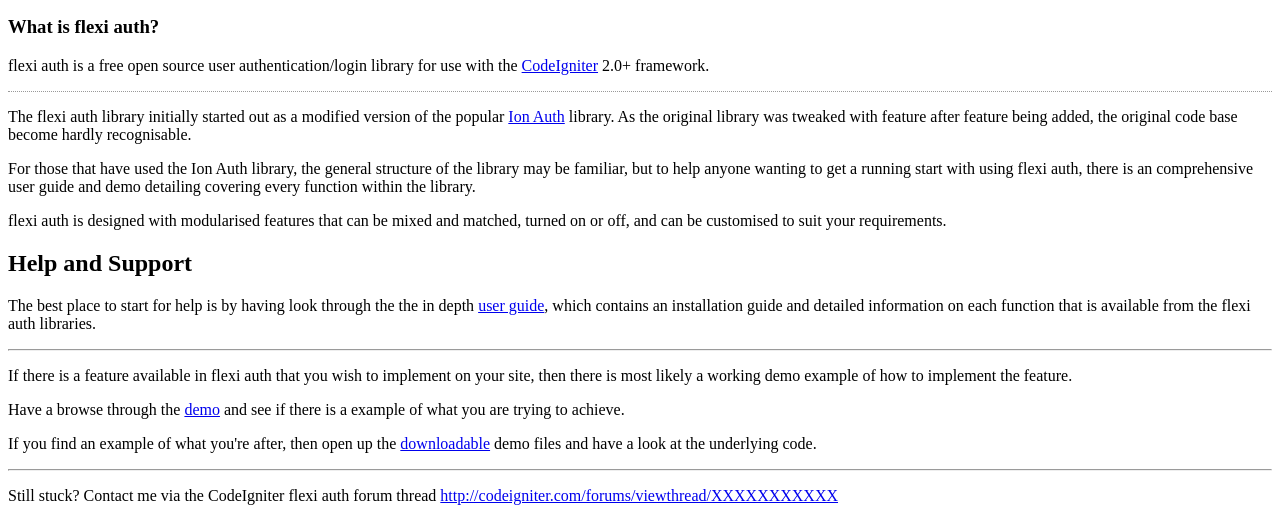
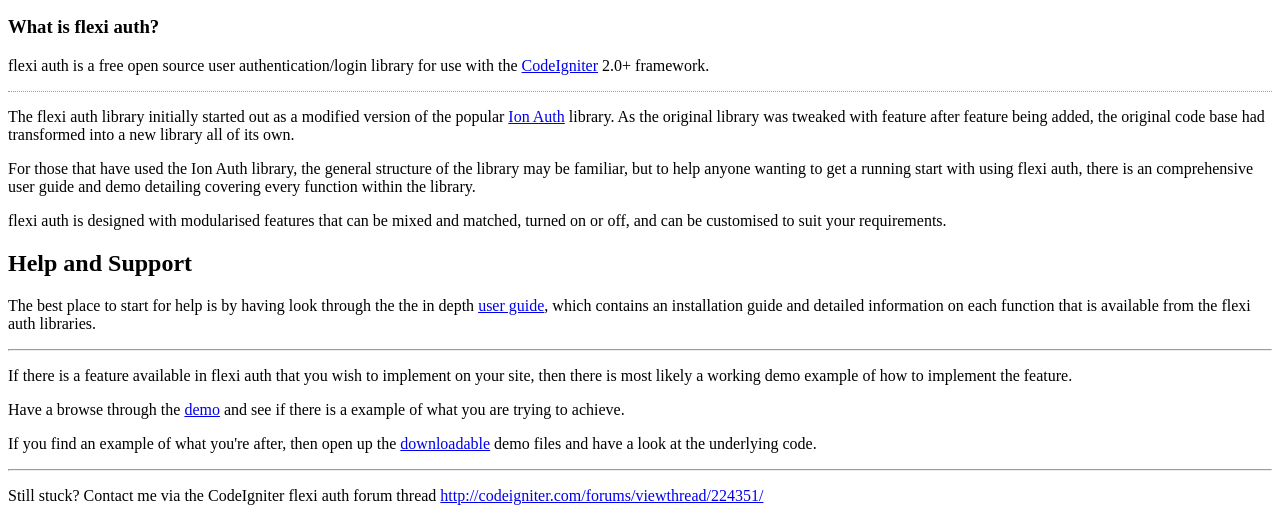
Before and after one commit to haseydesign/flexi-auth, a PHP site: the page made by demo_files/application/views/index_view.php in a window 1280 px wide. Shown: the part 979-1500 px from the top of the page. Run offline with PHP 8.4, Linux system fonts and the light colour scheme; the template is opened without the code that fills it, so the values that code supplies are empty.

Commit message:
Added links to the CodeIgniter support thread

```diff
--- a/demo_files/application/views/features_view.php
+++ b/demo_files/application/views/features_view.php
@@ -39,7 +39,7 @@
 				<p>flexi auth is a free user authentication (User login) library for use with the <a href="http://codeigniter.com" target="_blank">CodeIgniter</a> 2.0+ framework.</p>
 				<p>
 					The flexi auth library initially started out as a modified version of the popular <a href="http://benedmunds.com/ion_auth/" target="_blank">Ion Auth</a> library.
-					As the original library was tweaked with feature after feature being added, the original code base become hardly recognisable.
+					As the original library was tweaked with feature after feature being added, the original code base had transformed into a new library all of its own.
 				</p>
 				<p>
 					Below is a compiled list of the core features included within the flexi auth library.
--- a/demo_files/application/views/index_view.php
+++ b/demo_files/application/views/index_view.php
@@ -57,7 +57,7 @@
 				<hr style="margin-top:10px; margin-bottom:10px; border:none; border-top:1px dotted #999;"/>
 				<p>
 					The flexi auth library initially started out as a modified version of the popular <a href="http://benedmunds.com/ion_auth/" target="_blank">Ion Auth</a> library.
-					As the original library was tweaked with feature after feature being added, the original code base become hardly recognisable.
+					As the original library was tweaked with feature after feature being added, the original code base had transformed into a new library all of its own.
 				</p>
 				<p>
 					For those that have used the Ion Auth library, the general structure of the library may be familiar, but to help anyone wanting to get a running start with using flexi auth,
@@ -77,7 +77,7 @@
 				<p>If you find an example of what you're after, then open up the <a href="https://github.com/haseydesign/flexi-auth">downloadable</a> demo files and have a look at the underlying code.</p>
 				<hr/>
 
-				<p>Still stuck? Contact me via the CodeIgniter flexi auth forum thread <a href="http://codeigniter.com/forums/viewthread/XXXXXXXXXX">http://codeigniter.com/forums/viewthread/XXXXXXXXXXX</a></p>
+				<p>Still stuck? Contact me via the CodeIgniter flexi auth forum thread <a href="http://codeigniter.com/forums/viewthread/224351/">http://codeigniter.com/forums/viewthread/224351/</a></p>
 			</div>
 
 		</div>
--- a/demo_files/application/views/support_view.php
+++ b/demo_files/application/views/support_view.php
@@ -36,7 +36,7 @@
 				<p>If you find an example of what you're after, then open up the <a href="https://github.com/haseydesign/flexi-auth">downloadable</a> demo files and have a look at the underlying code.</p>
 				<hr/>
 
-				<p>Still stuck? Contact me via the CodeIgniter flexi auth forum thread <a href="http://codeigniter.com/forums/viewthread/XXXXXXX">http://codeigniter.com/forums/viewthread/XXXXXXXXXX</a></p>
+				<p>Still stuck? Contact me via the CodeIgniter flexi auth forum thread <a href="http://codeigniter.com/forums/viewthread/224351/">http://codeigniter.com/forums/viewthread/224351/</a></p>
 			</div>
 
 		</div>
--- a/library_files/application/config/flexi_auth.php
+++ b/library_files/application/config/flexi_auth.php
@@ -1,4 +1,4 @@
-xxxxxxx<?php  if ( ! defined('BASEPATH')) exit('No direct script access allowed');
+<?php if ( ! defined('BASEPATH')) exit('No direct script access allowed');
 /*
 * Name: flexi auth Config
 *
```
Also changed, not shown: readme.txt.
